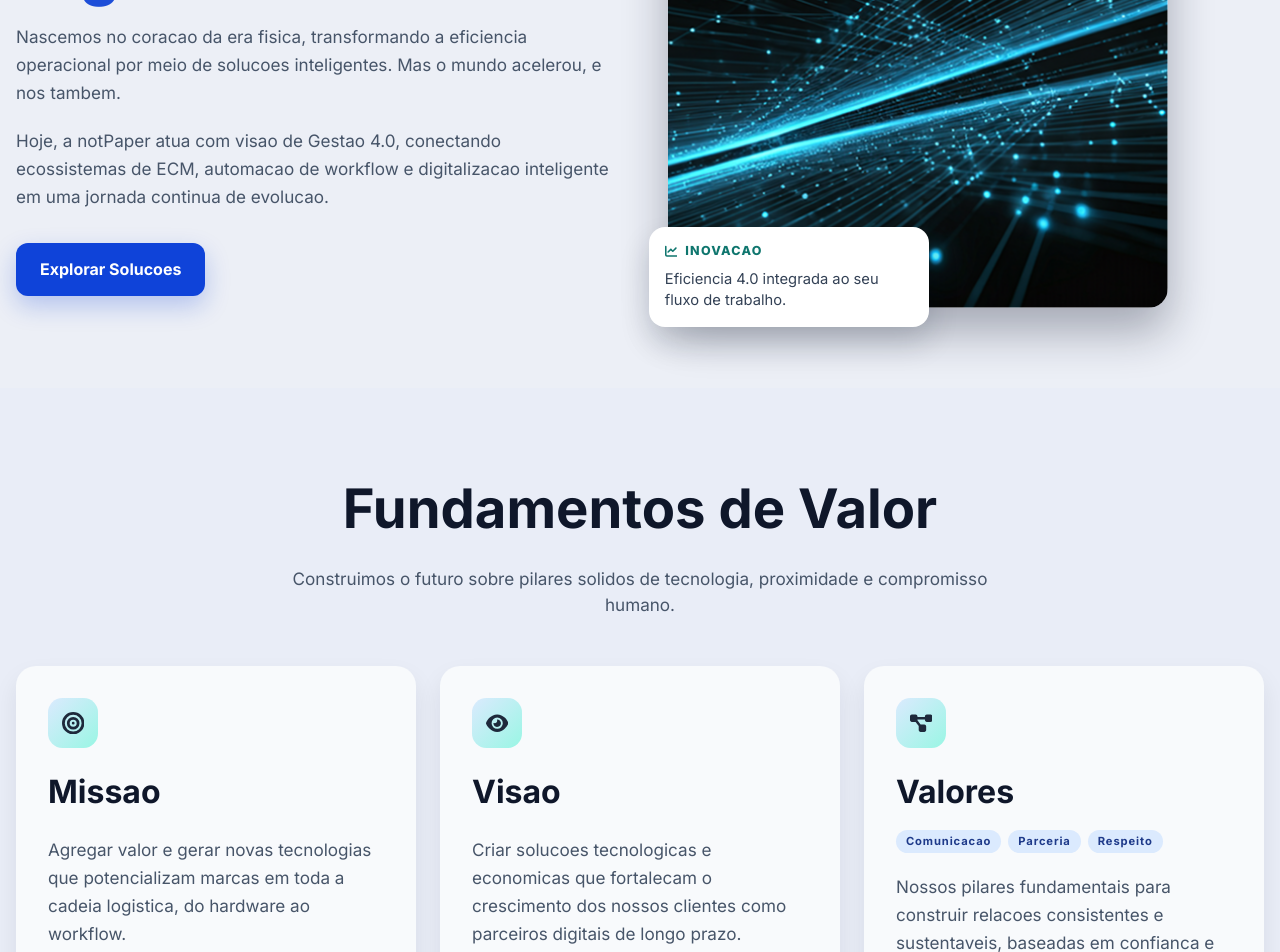
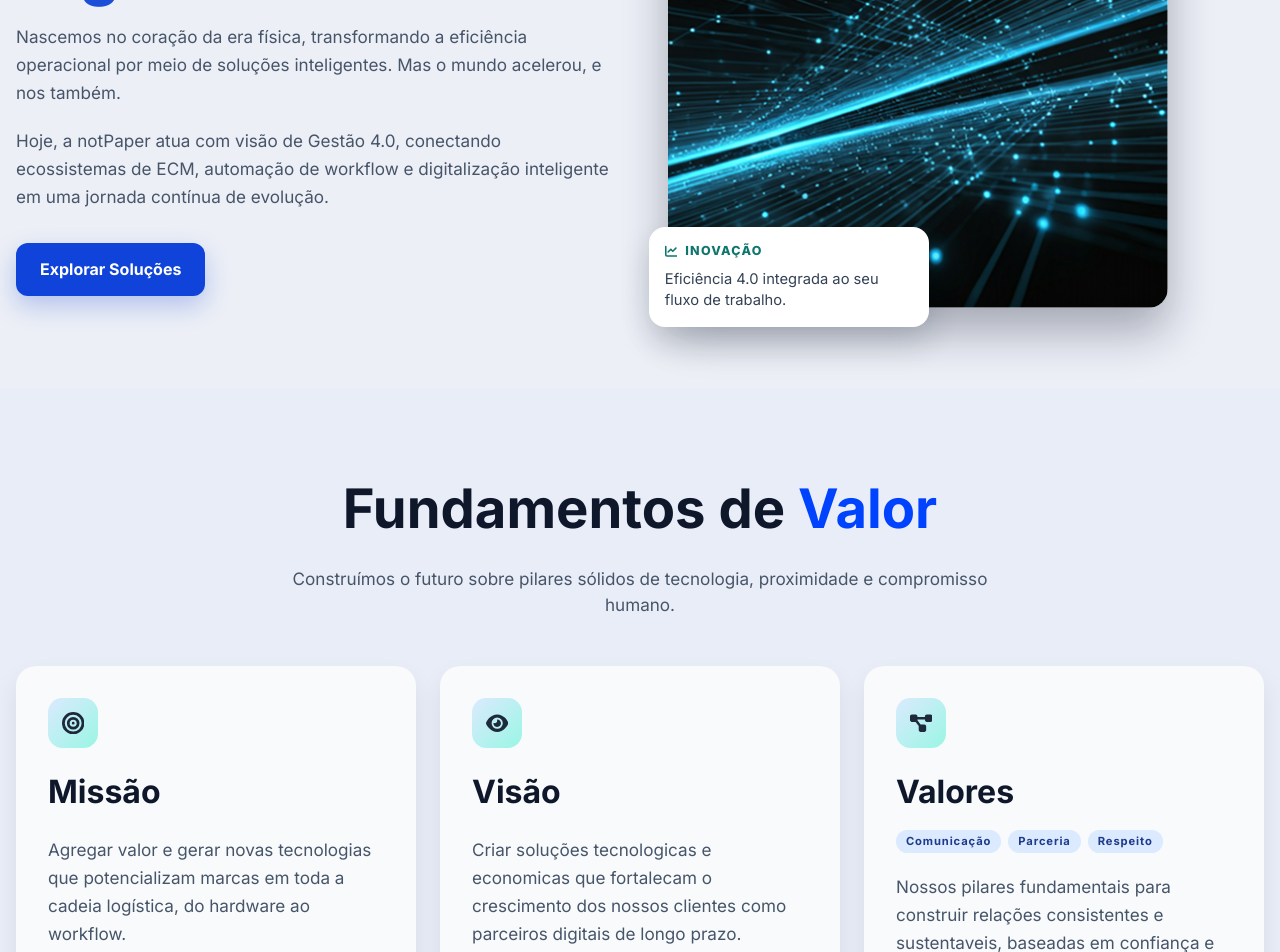
Before and after one commit to EduardoSa23/lp_notpaper, a Next.js app: page /quem-somos in a window 1280 px wide. Shown: the part 320-1272 px from the top of the page. Built offline with nearby package versions, Linux system fonts and the light colour scheme.

Commit message:
refactor: melhorias no texto do site e efeito de túnel na section dos clientes

```diff
--- a/app/globals.css
+++ b/app/globals.css
@@ -80,6 +80,48 @@ html {
   overflow: hidden;
   white-space: nowrap;
   width: 100%;
+  position: relative;
+  isolation: isolate;
+  --tunnel-fade: clamp(56px, 9vw, 170px);
+  --tunnel-shadow: rgba(0, 32, 115, 0.10);
+  -webkit-mask-image: linear-gradient(
+    to right,
+    transparent 0,
+    #000 var(--tunnel-fade),
+    #000 calc(100% - var(--tunnel-fade)),
+    transparent 100%
+  );
+  mask-image: linear-gradient(
+    to right,
+    transparent 0,
+    #000 var(--tunnel-fade),
+    #000 calc(100% - var(--tunnel-fade)),
+    transparent 100%
+  );
+  box-shadow:
+    inset 72px 0 85px -78px var(--tunnel-shadow),
+    inset -72px 0 85px -78px var(--tunnel-shadow);
+}
+
+.logo-row::before,
+.logo-row::after {
+  content: "";
+  position: absolute;
+  top: 0;
+  width: var(--tunnel-fade);
+  height: 100%;
+  pointer-events: none;
+  z-index: 2;
+}
+
+.logo-row::before {
+  left: 0;
+  background: radial-gradient(circle at left center, rgba(0, 24, 94, 0.16) 0%, transparent 72%);
+}
+
+.logo-row::after {
+  right: 0;
+  background: radial-gradient(circle at right center, rgba(0, 24, 94, 0.16) 0%, transparent 72%);
 }
 
 #contato {
@@ -114,3 +156,9 @@ html {
     margin-left: 50px;
   }
 }
+
+@media (max-width: 767px) {
+  .logo-row {
+    --tunnel-fade: clamp(34px, 12vw, 64px);
+  }
+}
--- a/components/home-page.jsx
+++ b/components/home-page.jsx
@@ -5,7 +5,7 @@ import HeroHome from "@/components/sections/hero/hero-home";
 import DiferencaSection from "@/components/sections/diferenca/diferenca-section";
 import RecursosPoderosos from "@/components/sections/recursos-poderosos/index";
 import ClientesSection from "@/components/sections/clientes/clientes-section";
-import SobreSection from "@/components/sections/sobre/sobre-section";
+import FundamentosValorSection from "@/components/sections/quem-somos/fundamentos";
 import StatsSection from "@/components/sections/stats/stats-section";
 import ContatoSection from "@/components/sections/contato/contato-section";
 
@@ -20,7 +20,7 @@ export default function HomePage() {
         <DiferencaSection />
         <RecursosPoderosos />
         <ClientesSection />
-        <SobreSection />
+        <FundamentosValorSection />
         <StatsSection />
         <ContatoSection />
       </main>
--- a/components/sections/clientes/clientes-section.jsx
+++ b/components/sections/clientes/clientes-section.jsx
@@ -32,8 +32,8 @@ const logosPrefeituras = [
 export default function ClientesSection() {
   return (
     <section id="clientes" className="w-full pb-12 pt-12 md:pb-16 md:pt-20 section-anchor">
-      <h2 className="mb-16 text-center text-2xl font-bold md:text-3xl">
-        <span className="text-2xl text-[#0043FE] md:text-4xl">Prefeituras e empresas </span>
+      <h2 className="mb-16 text-center max-w-4xl mx-auto text-3xl md:text-5xl font-bold">
+        <span className="text-[#0043FE]">Prefeituras e empresas </span>
         <span>que já confiaram em nossa solução</span>
       </h2>
       <div className="mb-8">
--- a/components/sections/contato/contato-section.jsx
+++ b/components/sections/contato/contato-section.jsx
@@ -36,7 +36,7 @@ const contatoData = {
     {
       href: "https://www.google.com/maps/place/Av.+Dep.+Castro+de+Carvalho,+941+-+Vila+J%C3%BAlia,+Po%C3%A1+-+SP,+08551-035/@-23.5204327,-46.3569128,17z/data=!3m1!4b1!4m6!3m5!1s0x94ce7b25ec81d259:0x14c7d1f34875f531!8m2!3d-23.5204377!4d-46.3520419!16s%2Fg%2F11h4zprh16?entry=ttu&g_ep=EgoyMDI2MDMxOC4xIKXMDSoASAFQAw%3D%3D",
       title: "Endereço",
-      text: "Av. Deputado Castro de Carvalho, 941, Poá, SP",
+      text: "Av. Deputado Castro de Carvalho, 941, Poá - SP",
       icon: FaLocationDot,
       wrapperColor: "bg-purple-100",
       iconColor: "text-purple-600",
@@ -78,7 +78,7 @@ export default function ContatoSection() {
             <span className="inline-flex rounded-full bg-teal-300 px-4 py-1 text-xs font-bold uppercase tracking-[0.16em] text-teal-900">
               Inovação digital
             </span>
-            <h1 className="mt-5 max-w-3xl text-4xl font-bold leading-tight md:text-6xl">
+            <h1 className="mt-5 max-w-3xl text-4xl md:text-6xl font-bold leading-tight">
               Funcionalidades que redefinem a <span className="text-blue-700">eficiência pública.</span>
             </h1>
             <p className="mt-6 max-w-3xl text-lg leading-relaxed text-slate-900">
--- a/components/sections/quem-somos/fundamentos/fundamentos.module.scss
+++ b/components/sections/quem-somos/fundamentos/fundamentos.module.scss
@@ -19,6 +19,10 @@
     font-size: 2.35rem;
     font-weight: 700;
     color: #0f172a;
+
+    span {
+      color: #0043fe;
+    }
   }
 
   &__subtitle {
@@ -40,7 +44,9 @@
     background: #f8fafc;
     padding: 1.75rem;
     box-shadow: 0 12px 24px rgba(15, 23, 42, 0.08);
-    transition: transform 0.25s ease, box-shadow 0.25s ease;
+    transition:
+      transform 0.25s ease,
+      box-shadow 0.25s ease;
   }
 
   &__card:hover {
--- a/components/sections/quem-somos/fundamentos/index.jsx
+++ b/components/sections/quem-somos/fundamentos/index.jsx
@@ -4,19 +4,19 @@ import styles from "./fundamentos.module.scss";
 const fundamentos = [
   {
     icon: FaBullseye,
-    title: "Missao",
-    description: "Agregar valor e gerar novas tecnologias que potencializam marcas em toda a cadeia logistica, do hardware ao workflow.",
+    title: "Missão",
+    description: "Agregar valor e gerar novas tecnologias que potencializam marcas em toda a cadeia logística, do hardware ao workflow.",
   },
   {
     icon: FaEye,
-    title: "Visao",
-    description: "Criar solucoes tecnologicas e economicas que fortalecam o crescimento dos nossos clientes como parceiros digitais de longo prazo.",
+    title: "Visão",
+    description: "Criar soluções tecnologicas e economicas que fortalecam o crescimento dos nossos clientes como parceiros digitais de longo prazo.",
   },
   {
     icon: FaDiagramProject,
     title: "Valores",
-    description: "Nossos pilares fundamentais para construir relacoes consistentes e sustentaveis, baseadas em confianca e colaboracao.",
-    tags: ["Comunicacao", "Parceria", "Respeito"],
+    description: "Nossos pilares fundamentais para construir relações consistentes e sustentaveis, baseadas em confiança e colaboração.",
+    tags: ["Comunicação", "Parceria", "Respeito"],
   },
 ];
 
@@ -25,8 +25,8 @@ export default function FundamentosValorSection() {
     <section className={styles.fundamentos}>
       <div className={styles.fundamentos__container}>
         <header className={styles.fundamentos__header}>
-          <h2 className={styles.fundamentos__title}>Fundamentos de Valor</h2>
-          <p className={styles.fundamentos__subtitle}>Construimos o futuro sobre pilares solidos de tecnologia, proximidade e compromisso humano.</p>
+          <h2 className={styles.fundamentos__title}>Fundamentos de <span>Valor</span></h2>
+          <p className={styles.fundamentos__subtitle}>Construímos o futuro sobre pilares sólidos de tecnologia, proximidade e compromisso humano.</p>
         </header>
 
         <div className={styles.fundamentos__grid}>
--- a/components/sections/quem-somos/hero/index.jsx
+++ b/components/sections/quem-somos/hero/index.jsx
@@ -8,20 +8,20 @@ export default function QuemSomosHeroSection() {
       <div className={styles.hero__container}>
         <div className={styles.hero__grid}>
           <div className={styles.hero__content}>
-            <span className={styles.hero__badge}>NOSSA HISTORIA</span>
+            <span className={styles.hero__badge}>NOSSA HISTÓRIA</span>
 
             <h1 className={styles.hero__title}>
-              Nossa Evolucao <span className={styles.hero__titleHighlight}>Digital</span>
+              Nossa Evolução <span className={styles.hero__titleHighlight}>Digital</span>
             </h1>
 
             <p className={styles.hero__text}>
-              Nascemos no coracao da era fisica, transformando a eficiencia operacional por meio de solucoes inteligentes. Mas o mundo acelerou, e nos tambem.
+              Nascemos no coração da era física, transformando a eficiência operacional por meio de soluções inteligentes. Mas o mundo acelerou, e nos também.
             </p>
             <p className={styles.hero__text}>
-              Hoje, a notPaper atua com visao de Gestao 4.0, conectando ecossistemas de ECM, automacao de workflow e digitalizacao inteligente em uma jornada continua de evolucao.
+              Hoje, a notPaper atua com visão de Gestão 4.0, conectando ecossistemas de ECM, automação de workflow e digitalização inteligente em uma jornada contínua de evolução.
             </p>
 
-            <Link href="/" className={styles.hero__button}>Explorar Solucoes</Link>
+            <Link href="/" className={styles.hero__button}>Explorar Soluções</Link>
           </div>
 
           <div className={styles.hero__media}>
@@ -29,9 +29,9 @@ export default function QuemSomosHeroSection() {
             <div className={styles.hero__floatingCard}>
               <div className={styles.hero__floatingTitle}>
                 <FaChartLine />
-                <span>INOVACAO</span>
+                <span>INOVAÇÃO</span>
               </div>
-              <p className={styles.hero__floatingText}>Eficiencia 4.0 integrada ao seu fluxo de trabalho.</p>
+              <p className={styles.hero__floatingText}>Eficiência 4.0 integrada ao seu fluxo de trabalho.</p>
             </div>
           </div>
         </div>
--- a/components/sections/recursos-poderosos/index.jsx
+++ b/components/sections/recursos-poderosos/index.jsx
@@ -58,8 +58,8 @@ export default function RecursosPoderosos() {
     <section id="services" className="bg-gradient-to-br from-blue-50 to-[#d3dbf1] pb-12 pt-12 md:pb-16 md:pt-20 section-anchor">
       <div className="container mx-auto px-4">
         <div className="mb-8 text-center md:mb-16">
-          <h2 className="mb-4 text-2xl font-bold text-gray-900 md:text-3xl">
-            Recursos <strong className="text-3xl text-[#0043FE] md:text-4xl">Poderosos</strong>
+          <h2 className="mb-4 text-3xl md:text-5xl font-bold text-gray-900">
+            Recursos <strong className="text-[#0043FE]">Poderosos</strong>
           </h2>
           <p className="mx-auto max-w-2xl text-lg text-gray-600">Descubra como nosso sistema pode mudar a forma como você trabalha</p>
         </div>
--- a/components/sections/solucoes/cidadania-section.jsx
+++ b/components/sections/solucoes/cidadania-section.jsx
@@ -1,6 +1,6 @@
 import { FaMobileScreenButton } from "react-icons/fa6";
 
-const citizenBadges = ["Alertas em tempo real", "Validacao via QR code"];
+const citizenBadges = ["Alertas em tempo real", "Validacão via QR code"];
 
 export default function SolucoesCidadaniaSection() {
   return (
@@ -17,9 +17,9 @@ export default function SolucoesCidadaniaSection() {
 
       <div>
         <p className="text-xs font-bold uppercase tracking-[0.18em] text-blue-700">Cidadania digital</p>
-        <h2 className="mt-3 text-4xl font-bold leading-tight md:text-5xl">Governo no bolso do cidadao</h2>
+        <h2 className="mt-3 text-4xl font-bold leading-tight md:text-5xl">Governo no bolso do cidadão</h2>
         <p className="mt-5 text-lg leading-relaxed text-slate-600">
-          Aproximamos a gestao publica das pessoas com mobilidade digital. O cidadao solicita servicos, acompanha processos e recebe
+          Aproximamos a gestão pública das pessoas com mobilidade digital. O cidadão solicita serviços, acompanha processos e recebe
           comunicados em tempo real.
         </p>
         <div className="mt-6 flex flex-wrap gap-3">
--- a/components/sections/solucoes/ged-section.jsx
+++ b/components/sections/solucoes/ged-section.jsx
@@ -22,7 +22,7 @@ export default function SolucoesGedSection() {
   return (
     <section className="container mx-auto grid gap-10 px-4 py-12 md:grid-cols-2 md:items-center md:py-16">
       <div>
-        <p className="text-xs font-bold uppercase tracking-[0.18em] text-blue-700">Modulo 01</p>
+        <p className="text-xs font-bold uppercase tracking-[0.18em] text-blue-700">Módulo 01</p>
         <h2 className="mt-3 text-4xl font-bold leading-tight md:text-5xl">Gestão Eletrônica de Documentos (GED)</h2>
         <p className="mt-5 text-lg leading-relaxed text-slate-600">
           Solução completa de armazenamento inteligente, indexação automática e governança documental para operações de alta performance.
--- a/components/sections/solucoes/hero-section.jsx
+++ b/components/sections/solucoes/hero-section.jsx
@@ -1,7 +1,7 @@
 export default function SolucoesHeroSection() {
   return (
     <section className="container mx-auto px-4 pb-12 pt-24 md:pb-16 md:pt-28">
-      <span className="inline-flex rounded-full bg-teal-300 px-4 py-1 text-xs font-bold uppercase tracking-[0.16em] text-teal-900">Inovacao digital</span>
+      <span className="inline-flex rounded-full bg-teal-300 px-4 py-1 text-xs font-bold uppercase tracking-[0.16em] text-teal-900">Inovação digital</span>
       <h1 className="mt-5 max-w-3xl text-4xl font-bold leading-tight md:text-6xl">
         Funcionalidades que redefinem a <span className="text-blue-700">eficiência pública.</span>
       </h1>
--- a/components/sections/solucoes/workflow-section.jsx
+++ b/components/sections/solucoes/workflow-section.jsx
@@ -20,7 +20,7 @@ export default function SolucoesWorkflowSection() {
         <img className="rounded-2xl" src="/image/automacao.png" alt="" />
       </div>
       <div>
-        <p className="text-xs font-bold uppercase tracking-[0.18em] text-blue-700">Modulo 02</p>
+        <p className="text-xs font-bold uppercase tracking-[0.18em] text-blue-700">Módulo 02</p>
         <h2 className="mt-3 text-4xl font-bold leading-tight md:text-5xl">Automação & Workflow (BPMN 2.0)</h2>
         <p className="mt-5 text-lg leading-relaxed text-slate-600">
           Modele processos complexos com facilidade visual. Transforme fluxos manuais em sequências digitais seguras, sem erros e com
```
